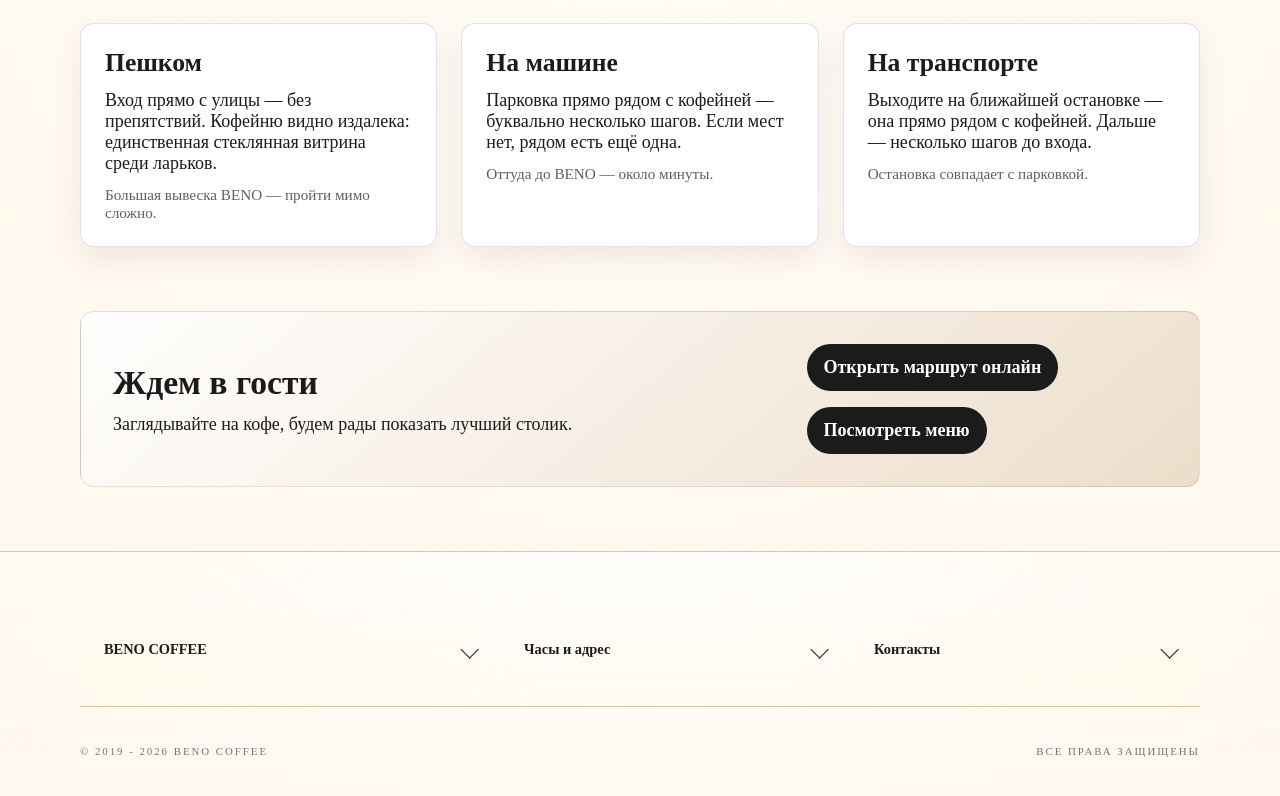
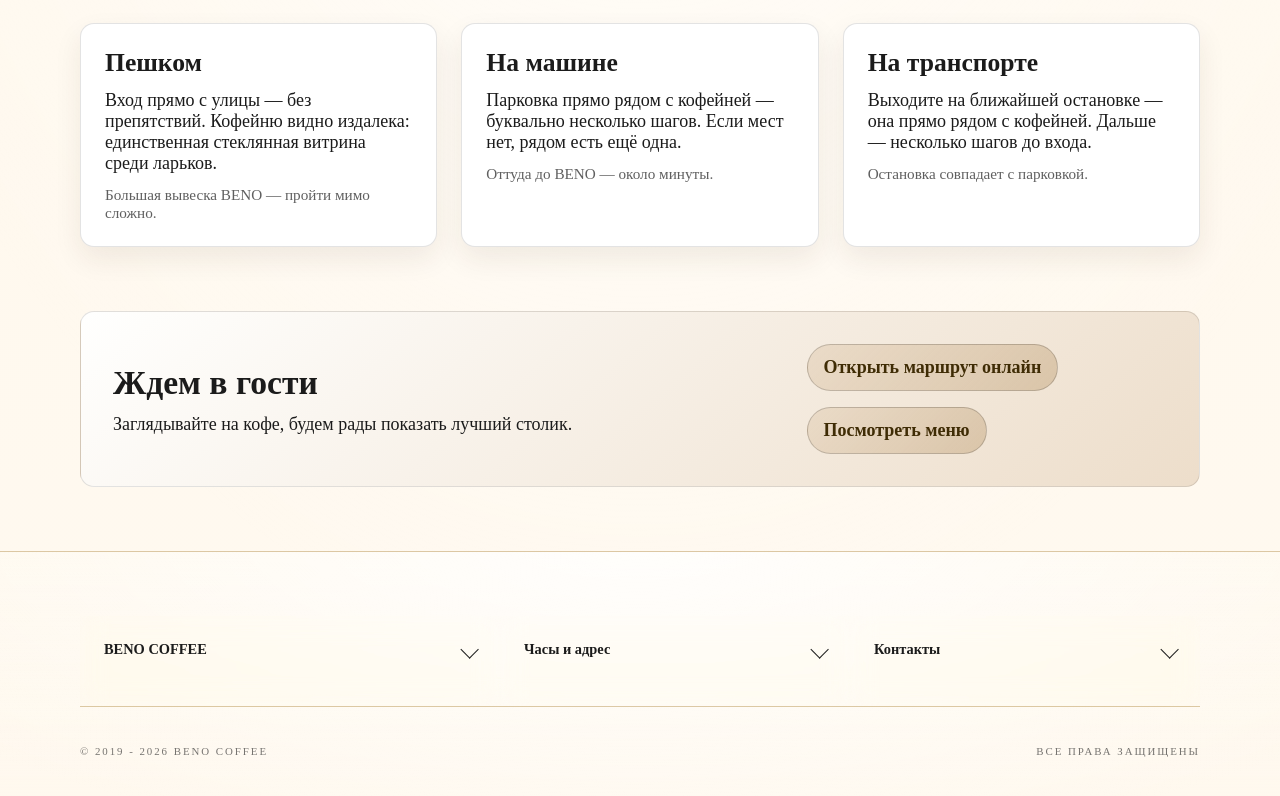
Before and after one commit to ALDYNEC-07/beno-coffe, a Next.js app: page /map in a window 1280 px wide. Shown: the part 701-1497 px from the top of the page. Built offline with nearby package versions, Linux system fonts and the light colour scheme.

Commit message:
ждем в гости

```diff
--- a/src/components/MapPage/MapPage.module.css
+++ b/src/components/MapPage/MapPage.module.css
@@ -198,13 +198,18 @@
 
 .ctaButton {
   border: 1px solid rgba(27, 27, 27, 0.2);
-  background: #1b1b1b;
-  color: #fff;
+  background: linear-gradient(135deg, #e9d9c5e6, #d2ba9abf);
+  color: #3f2c05;
   font-weight: 600;
 }
 
 .ctaButton:disabled {
-  background: rgba(27, 27, 27, 0.85);
+  background: linear-gradient(
+    135deg,
+    rgba(233, 217, 197, 0.7),
+    rgba(210, 186, 154, 0.5)
+  );
+  color: rgba(63, 44, 5, 0.75);
   cursor: not-allowed;
 }
 
```
